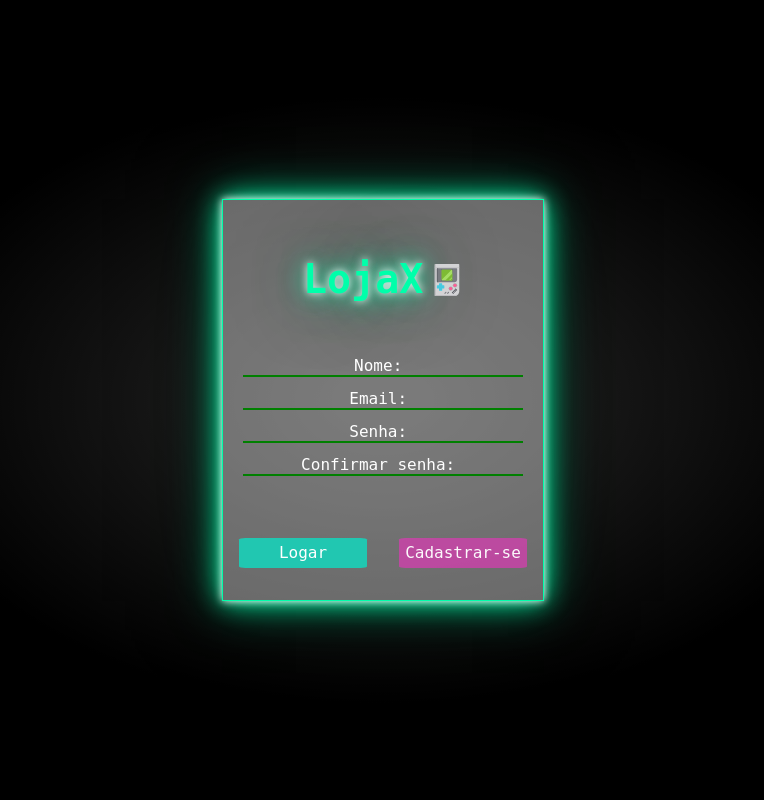
After one commit to jbfeuzebio/LPADS012019, a CodeIgniter app: the page made by application/views/cadastra_login.html in a window 1280 px wide. The commit adds this page. Shown: the whole page, without its empty margins (257-1021 px from the left). Run offline with CodeIgniter, Linux system fonts and the light colour scheme.

Commit message:
cadastro usuario e login estilo finalizado

```diff
--- /dev/null
+++ b/application/views/cadastra_login.html
@@ -0,0 +1,40 @@
+<html>
+    <head>
+        <meta charset="UTF-8" />
+        <meta name="viewport" content ="width=device-width, initial-scale=1" />
+
+        <link rel="stylesheet" href="../../../assets/login/login.css" >
+        <link href='https://fonts.googleapis.com/css?family=Yellowtail:400' rel='stylesheet' type='text/css'>
+        <title>Loja X</title>
+    </head>
+    <body>
+        <header>
+        </header>
+    <br/>
+        <div class="containerLogin">
+                    <h1>LojaX</h1>
+                    <img  class ="img" src ="../../../imagens/loja/icone2.svg" alt="logoloja" />
+            <br />
+                <form method="POST" action="">
+                    <div class="containerFormCadastro">
+                    <input type="text" id="nome" name="nome" placeholder="Nome: ">
+                        <br/>
+                        <input type="text" id="email" name="email" placeholder="Email: ">
+                    <br />
+                        <input type="password" id="senha" name="senha" placeholder="Senha: ">
+                    <br />
+                        <input type="password" id="confirma_senha" name="confirma_senha" placeholder="Confirmar senha: ">
+                    <br />
+                        <input type="hidden" class="custom-control-input"  name="nivel_hierarquico" value="0">
+                    </div>
+                    <div class="containerButton">
+                        <button id="botaoLogar">Logar</button><button id="botaoCadastrarse">Cadastrar-se</button>
+                    </div>
+                </form>
+
+        </div>
+        <script type="text/javascript" src="../../../assets/componentes/navBarMobile.js"></script>
+        <script type="text/javascript" src="../../../assets/loja/promocao.js"></script>
+    <br/>
+</body>
+</html>
--- a/assets/login/login.css
+++ b/assets/login/login.css
@@ -85,6 +85,45 @@ body{
     text-shadow: 0 0 1vh #0fa;
 }
 
+.containerFormCadastro{
+    position: absolute;
+    top: 18vh;
+    left: 2.5vh;
+    display: block;
+}
+
+.containerFormCadastro input{
+    margin-top: 1.5vh;
+    position: relative;
+    background-color: transparent;
+    color: white;
+    border: none;
+    border-bottom: 0.3vh solid green;
+    width: 35vh;
+    text-align: center;
+    font-family: monospace;
+}
+
+.containerFormCadastro input::placeholder{
+    color: white;
+
+}
+
+.containerFormCadastro input:focus{
+    outline: none;
+    border-bottom: 0.3vh solid #0fa;
+    color: #0fa;
+    text-shadow: 0 0 1vh #0fa;
+}
+
+.containerFormCadastro input:hover{
+    outline: none;
+    border-bottom: 0.3vh solid #0fa;
+    color: #0fa;
+    text-shadow: 0 0 1vh #0fa;
+}
+
+
 .containerButton{
     position: absolute;
     bottom: 4vh;
@@ -162,7 +201,7 @@ body{
   @keyframes flickerBody {
 
     0%, 8.9%, 10%, 19%, 20.1%, 25%, 53%, 56%, 60.3%,  70%, 100%{
-        background-image: radial-gradient(rgba(0, 0, 0, 0.856),rgb(0, 0, 0) 55%);
+        background-image: radial-gradient(rgba(0, 0, 0, 0.856) 5%,rgb(0, 0, 0) 55%);
     }
 
     9.5%, 20%, 24.9%, 55%, 60%{
```
